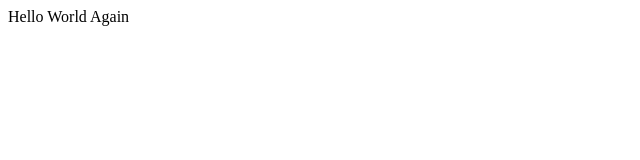
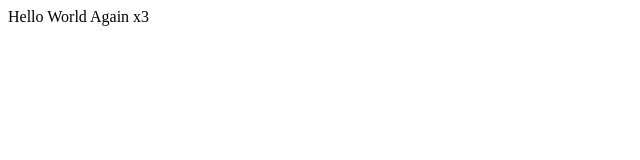
Before and after one commit to scroft13/react-auth-crash-course-wds, a React (Create React App) app: page / in a window 1280 px wide. Shown: the top 160 px of the page, without its empty margins (0-640 px from the left). Built offline with nearby package versions, Linux system fonts and the light colour scheme.

Commit message:
testing git branches and firebase deploy 2

```diff
--- a/src/App.js
+++ b/src/App.js
@@ -2,7 +2,7 @@
 
 
 function App() {
-  return "Hello World Again";
+  return "Hello World Again x3";
 }
 
 export default App;
```
